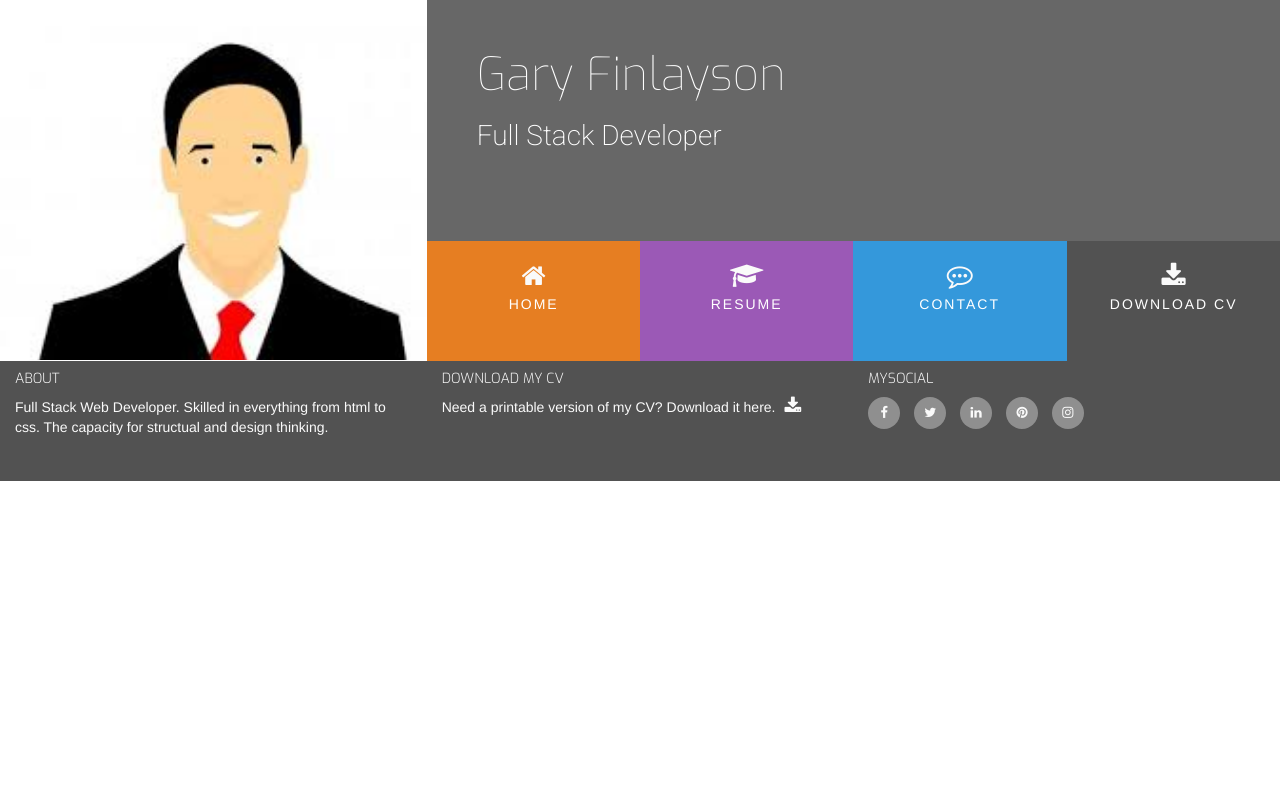
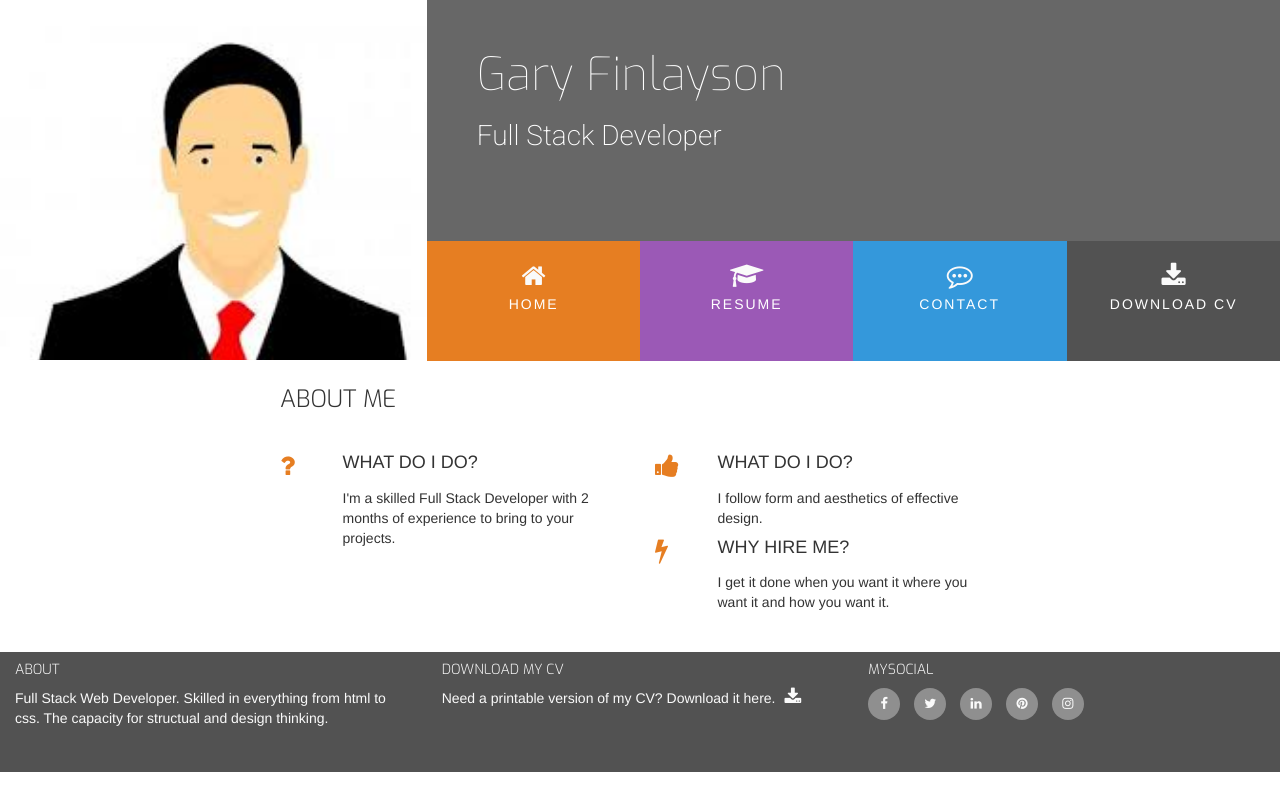
Before and after one commit to GaryFinlayson/My-Resume, a plain HTML site: page index.html in a window 1280 px wide. Drawn offline with nearby package versions, Linux system fonts and the light colour scheme.

Commit message:
Added reasons to hire me

```diff
--- a/assets/css/style.css
+++ b/assets/css/style.css
@@ -22,11 +22,16 @@
     background-color: #525252;
 }
 
+.bg-color-three-reasons {
+    background-color: #ffffff;
+}
+
 /*----------------------------Special Paddings/Margins/Text*/
 
-h1,
+/*--h1,
 h2,
-h3,
+h3,*/
+
 h4 {
     margin: 0;
 }
@@ -44,6 +49,24 @@ h4 {
 .inline-block {
     display: inline-block;
 }
+
+.section-column {
+    padding: 0 30px 30px;
+    float: none;
+    display: table-cell;
+}
+
+.row-table {
+    display: table;
+}
+
+.section-heading {
+    font-family: "Exo", sans-serif;
+    font-weight: 300;
+    margin-top: 25px;
+    margin-bottom: 40px;
+}
+
 
 /*----------------------------Heading*/
 
@@ -85,6 +108,10 @@ header {
 
 #nav {
     margin: 0;
+}
+
+#nav li {
+    padding: 0;
 }
 
 .menuitem {
@@ -179,3 +206,15 @@ footer .cv-pdf i:hover {
 #footer-details {
     margin: 20px;
 }
+
+/*----------------------------Three Reasons*/
+
+.three-reasons-icon {
+    font-size: 26px;
+    color: #e67e22;
+}
+
+.three-reasons-heading {
+    margin-bottom: 15px;
+
+}
--- a/index.html
+++ b/index.html
@@ -2,6 +2,7 @@
 <html>
 
 <head>
+    <meta name="viewport" content="width=device-width, initial-scale=1.0">
     <link rel="stylesheet" href="https://stackpath.bootstrapcdn.com/bootstrap/3.3.7/css/bootstrap.min.css" type="text/css" />
     <link rel="stylesheet" href="https://stackpath.bootstrapcdn.com/font-awesome/4.7.0/css/font-awesome.min.css" type="text/css" />
     <link rel="stylesheet" href="https://cdnjs.cloudflare.com/ajax/libs/hover.css/2.3.1/css/hover-min.css" type="text/css" />
@@ -43,8 +44,51 @@
         </div>
     </header>
 
-    <section>
-
+    <section class="container fluid">
+        <div class="row row-table">
+            <div class="col-xs-12 col-sm-12 col-md-8 bg-color-three-reasons section-column">
+                <div class="row">
+                    <div class="col-md-12">
+                        <h3 class="section-heading uppercase">About Me</h3>
+                    </div>
+                </div>
+                <div class="row">
+                    <div class="col-xs-10 col-xs-offset-1 col-sm-offset-0 col-sm-4 col-md-6">
+                        <div class="row">
+                            <div class="col-xs-2 col-sm-2 col-md-2">
+                                <i class="three-reasons-icon fa fa-question" aria-hidden="true"></i>
+                            </div>
+                            <div class="col-xs-10 col-sm-10">
+                                <h4 class="three-reasons-heading uppercase">What do i do?</h4>
+                                <p>I'm a skilled Full Stack Developer with 2 months of experience to bring to your projects.</p>
+                            </div>
+                        </div>
+                    </div>
+                    <div class="col-xs-10 col-xs-offset-1 col-sm-offset-0 col-sm-4 col-md-6">
+                        <div class="row">
+                            <div class="col-xs-2 col-sm-2 col-md-2">
+                                <i class="three-reasons-icon fa fa-thumbs-up" aria-hidden="true"></i>
+                            </div>
+                            <div class="col-xs-10 col-sm-10">
+                                <h4 class="three-reasons-heading uppercase">What do i do?</h4>
+                                <p>I follow form and aesthetics of effective design.</p>
+                            </div>
+                        </div>
+                    </div>
+                    <div class="col-xs-10 col-xs-offset-1 col-sm-offset-0 col-sm-4 col-md-6">
+                        <div class="row">
+                            <div class="col-xs-2 col-sm-2 col-md-2">
+                                <i class="three-reasons-icon fa fa-bolt" aria-hidden="true"></i>
+                            </div>
+                            <div class="col-xs-10 col-sm-10">
+                                <h4 class="three-reasons-heading uppercase">Why hire me?</h4>
+                                <p>I get it done when you want it where you want it and how you want it.</p>
+                            </div>
+                        </div>
+                    </div>
+                </div>
+            </div>
+        </div>
     </section>
 
     <footer class="container-fluid">
@@ -52,8 +96,7 @@
             <div class="col-sm-4">
                 <h5 class="uppercase general-sub">About</h5>
                 <p class="inline-block">
-                    Full Stack Web Developer. Skilled in everything from html to css.
-                    The capacity for structual and design thinking.
+                    Full Stack Web Developer. Skilled in everything from html to css. The capacity for structual and design thinking.
                 </p>
             </div>
             <div class="col-sm-4">
```
